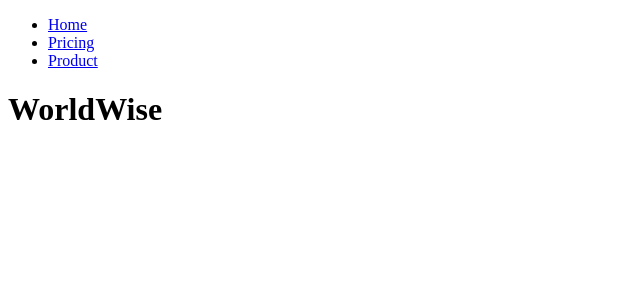
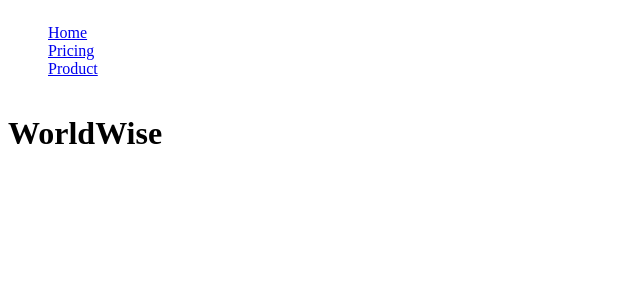
Before and after one commit to plamenggg/World-Wise, a React (Vite) app in the folder worldwise/: page / in a window 1280 px wide. Shown: the top 300 px of the page, without its empty margins (0-640 px from the left). Built offline with nearby package versions, Linux system fonts and the light colour scheme.

Commit message:
Added CSS for the PageNav

```diff
--- a/worldwise/src/components/PageNav.jsx
+++ b/worldwise/src/components/PageNav.jsx
@@ -1,8 +1,9 @@
 import { NavLink } from "react-router-dom"
+import styles from './PageNav.module.css';
 
 function PageNav() {
     return (
-        <nav>
+        <nav className={styles.nav}>
             <ul>
                 <li>
                     <NavLink to ='/'>Home</NavLink>
@@ -17,5 +18,4 @@
         </nav>
     )
 }
-
 export default PageNav
--- /dev/null
+++ b/worldwise/src/components/PageNav.module.css
@@ -0,0 +1,8 @@
+.nav {
+    display: flex;
+    justify-content: space-between;
+}
+
+ul {
+    list-style: none;
+}
```
